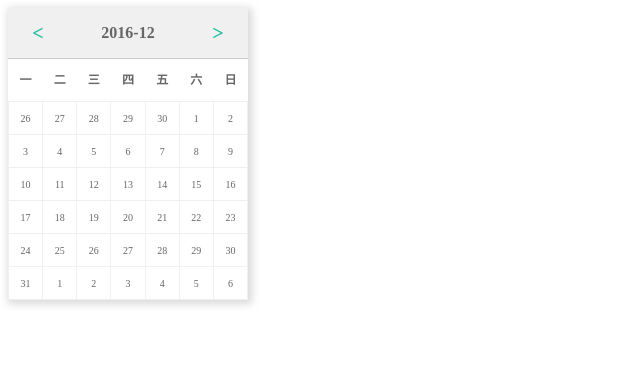
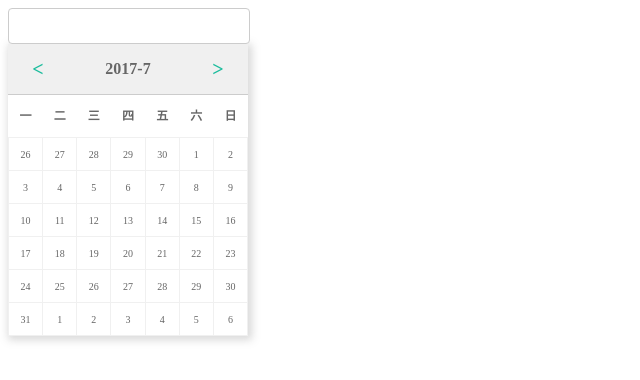
Before and after one commit to hellozhimin/hello-wolrd, a plain HTML site: page datapicker/index.html in a window 1280 px wide. Shown: the whole page, without its empty margins (0-640 px from the left). Drawn offline with Linux system fonts and the light colour scheme.

Commit message:
modify date.js index.html main.js

```diff
--- a/datapicker/date.js
+++ b/datapicker/date.js
@@ -1,6 +1,6 @@
-(function(){
+(function() {
 	var datapicker = {};
-	datapicker.getMonthData = function(year,month){
+	datapicker.getMonthData = function(year, month) {
 		var ret = [],
 			_year = year,
 			_month = month,
@@ -11,53 +11,57 @@
 			lastDateOfLastMonth,
 			lastDayOfThisMonth,
 			lastDateOfThisMonth,
-			preMonthDayCount = firstDayWeekDay -1;
-		if(!year||!month){
-			 today = new Date();
-			 _year = today.getFullYear();
-			 _month = today.getMonth() + 1;
+			preMonthDayCount = firstDayWeekDay - 1;
+		if (!year || !month) {
+			today = new Date();
+			_year = today.getFullYear();
+			_month = today.getMonth() + 1;
 		}
-		firstDay = new Date(_year,_month-1,1);
+		firstDay = new Date(_year, _month - 1, 1);
 		firstDayWeekDay = firstDay.getDay();
-		if(firstDayWeekDay === 0) {
+		if (firstDayWeekDay === 0) {
 			firstDayWeekDay = 7;
 		}
-		preMonthDayCount = firstDayWeekDay -1;
-		lastDayOfLastMonth = new Date(_year,_month-1,0);
+		preMonthDayCount = firstDayWeekDay - 1;
+		lastDayOfLastMonth = new Date(_year, _month - 1, 0);
 		lastDateOfLastMonth = lastDayOfLastMonth.getDate();
-		lastDayOfThisMonth = new Date(_year,_month,0);
+		lastDayOfThisMonth = new Date(_year, _month, 0);
 		lastDateOfThisMonth = lastDayOfThisMonth.getDate();
 
-		for(var i=0;i<7*6;i++){
+		for (var i = 0; i < 7 * 6; i++) {
 			var date = i + 1 - preMonthDayCount;
 			console.log("date是：" + date)
 			console.log("lastDateOfThisMonth 是： " + lastDateOfThisMonth)
 			var showDate = date;
 			var thisMonth = _month;
 			//上一月
-			if(date<=0){
-				thisMonth = month -1;
+			if (date <= 0) {
+				thisMonth = month - 1;
 				showDate = lastDateOfLastMonth + date;
-			}else if(date>lastDateOfThisMonth){
+			} else if (date > lastDateOfThisMonth) {
 				//下一个月
 
 				thisMonth = _month + 1;
 				showDate = showDate - lastDateOfThisMonth;
-				console.log("showDate是: "+ showDate) ;
+				console.log("showDate是: " + showDate);
 			}
-			if(thisMonth === 0){
+			if (thisMonth === 0) {
 				thisMonth = 12;
 			}
-			if(thisMonth === 13){
+			if (thisMonth === 13) {
 				thisMonth = 1;
 			}
 			ret.push({
-				month:thisMonth,
-				date:date,
-				showDate:showDate
+				month: thisMonth,
+				date: date,
+				showDate: showDate
 			})
 		}
-		return ret;
+		return {
+			ret:ret,
+			year:_year,
+			month:_month
+		};
 	}
 	window.datapicker = datapicker;
 })()
--- a/datapicker/index.html
+++ b/datapicker/index.html
@@ -4,15 +4,27 @@
 	<meta charset="UTF-8">
 	<title>datapicker</title>
 	<link rel="stylesheet" href="style.css">
+	<style>
+		.datepicker{
+			border:1px solid #ccc;
+			border-radius: 4px;
+			padding:5px;
+			height:24px;
+			line-height: 24px;
+			width:230px;
+		}
+		.datepicker:focus{
+			outline:0 none;
+			border:1px solid #1abc9c;
+		}
+	</style>
 </head>
 <body>
-	<div class="ui-datapicker-wrapper">
-	</div>
+	<input type="text" class="datepicker">
 	<script src="./date.js"></script>
 	<script src="./main.js"></script>
 	<script>
-	    datapicker.init(document.querySelector('.ui-datapicker-wrapper'));
-		// console.log(datapicker)
+	    datapicker.init(".datepicker");
 		datapicker.logText();
 	</script>
 </body>
--- a/datapicker/main.js
+++ b/datapicker/main.js
@@ -1,47 +1,51 @@
-(function(){
+(function() {
 	var datapicker = window.datapicker;
-	datapicker.buildUi = function(year,month){
+	datapicker.buildUi = function(year, month) {
 		//得到一个月的数据
-		var monthData = datapicker.getMonthData(year,month);
+		var monthData = datapicker.getMonthData(year, month);
 		var html = '<div class="ui-datapicker-header">' +
-						'<a href="#" class="ui-datapicker-btn ui-datapicker-prev-btn">&lt;</a>'+
-						'<a href="#" class="ui-datapicker-btn ui-datapicker-next-btn">&gt;</a>'+
-						'<span class="ui-datapicker-curr-month">2016-12</span>'+
-					'</div>'+
-					'<div class="ui-datapicker-body">'+
-						'<table>'+
-							'<thead>'+
-								'<tr>'+
-									'<th>一</th>'+
-									'<th>二</th>'+
-									'<th>三</th>'+
-									'<th>四</th>'+
-									'<th>五</th>'+
-									'<th>六</th>'+
-									'<th>日</th>'+
-								'</tr>'+
-							'</thead>'+
+			'<a href="#" class="ui-datapicker-btn ui-datapicker-prev-btn">&lt;</a>' +
+			'<a href="#" class="ui-datapicker-btn ui-datapicker-next-btn">&gt;</a>' +
+			'<span class="ui-datapicker-curr-month">' + monthData.year + '-' + monthData.month+'</span>' +
+			'</div>' +
+			'<div class="ui-datapicker-body">' +
+			'<table>' +
+			'<thead>' +
+			'<tr>' +
+			'<th>一</th>' +
+			'<th>二</th>' +
+			'<th>三</th>' +
+			'<th>四</th>' +
+			'<th>五</th>' +
+			'<th>六</th>' +
+			'<th>日</th>' +
+			'</tr>' +
+			'</thead>' +
 			'<tbody>';
-			for(var i=0;i<monthData.length;i++){
-				var date = monthData[i];
-				if(i%7 === 0){
+		for (var i = 0; i < monthData.ret.length; i++) {
+			var date = monthData.ret[i];
+			if (i % 7 === 0) {
 				html += '<tr>';
 			}
 			html += '<td>' + date.showDate + '</td>';
-				if(i%7 === 6){
+			if (i % 7 === 6) {
 				html += '</tr>';
 			}
 		}
-			html +=  '</tbody>'+
-						'</table>'+
+		html += '</tbody>' +
+			'</table>' +
 			'</div>';
 		return html;
 	};
-	datapicker.init = function($dom){
+	datapicker.init = function($input) {
 		var html = datapicker.buildUi();
-		$dom.innerHTML = html;
+		var $wrapper = document.createElement('div');
+		$wrapper.className = "ui-datapicker-wrapper";
+		$wrapper.innerHTML = html;
+
+		document.body.appendChild($wrapper);
 	}
-	datapicker.logText = function(){
+	datapicker.logText = function() {
 		console.log("hhhh");
 	}
 })()
```
Lines whose indentation alone changed are shown as unchanged.
